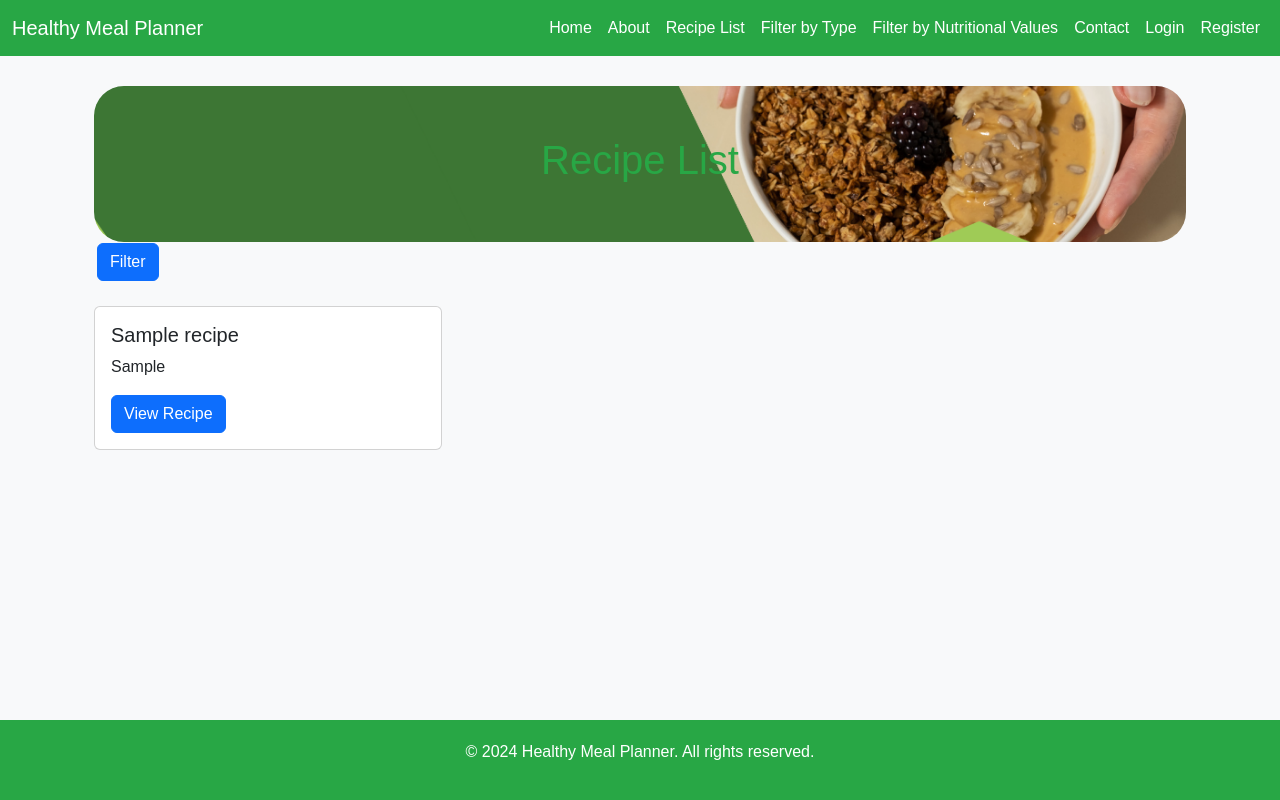
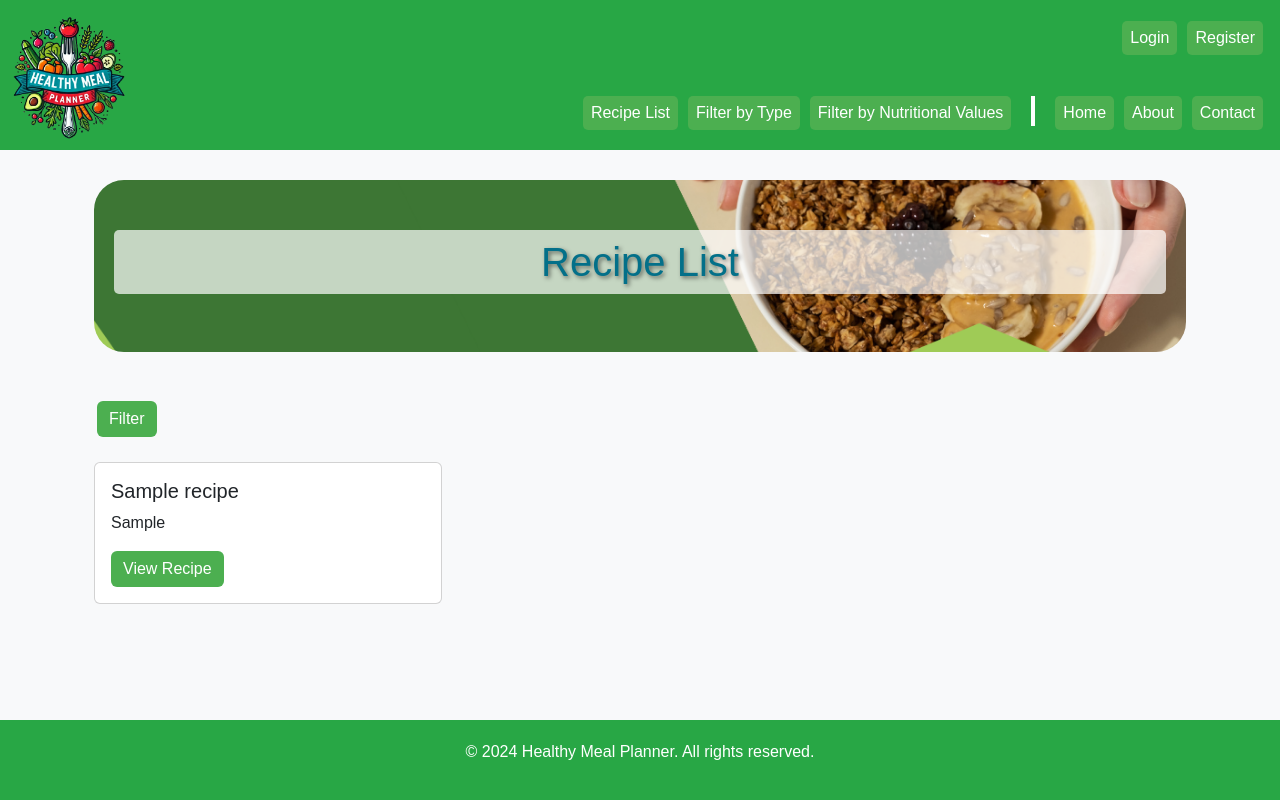
Before and after one commit to rahulm-21/HealthyMealPlanner, a Django app: template HealthyMealPlanner/base/templates/FilterFor_Nutritional_values.html in a window 1280 px wide. Run offline with Django 4.2, Linux system fonts and the light colour scheme; the template is opened without the code that fills it: most values are stand-ins (such as "Sample title", 1, 10 or a date in 2020).

Commit message:
UI Enhancements
This commit involves changes to UI which include adding logo to the application, changes to placement of buttons and visual enhancements.

```diff
--- a/HealthyMealPlanner/base/templates/FilterFor_Nutritional_values.html
+++ b/HealthyMealPlanner/base/templates/FilterFor_Nutritional_values.html
@@ -1,4 +1,3 @@
-<!-- Filter nutri values -->
 {% extends 'base.html' %}
 
 {% block title %}
@@ -11,12 +10,14 @@
         <h1>Recipe List</h1>
     </div>
     <form method="get" action="">
+        <div class="mt-4 row"></div>
         {% csrf_token %}
         <table>
             <tr>
                 <td>{{ form.as_table }}</td>
                 <td>
-                    <button type="submit" class="btn btn-primary">Filter</button>
+                    <div class="mt-4 row"></div>
+                    <button type="submit" class="btn btn-custom">Filter</button>
                 </td>
             </tr>
         </table>
@@ -28,7 +29,7 @@
                 <div class="card-body">
                     <h5 class="card-title">{{ recipe.name }}</h5>
                     <p class="card-text">{{ recipe.recipe_type }}</p>
-                    <a href="{% url 'recipe_detail' recipe.id %}" class="btn btn-primary">View Recipe</a>
+                    <a href="{% url 'recipe_detail' recipe.id %}" class="btn btn-custom">View Recipe</a>
                 </div>
             </div>
         </div>
--- a/HealthyMealPlanner/base/templates/about.html
+++ b/HealthyMealPlanner/base/templates/about.html
@@ -1,4 +1,3 @@
-<!-- about html page -->
 {% extends 'base.html' %}
 {% load static %}
 
@@ -25,8 +24,6 @@
         </ul>
     </div>
 </div>
-
-
 <div class="row mt-5 text-center">
     <div class="col-md-3">
         <img src="{% static 'images/circle1.png' %}" alt="Circle Image 1" class="circular-image">
--- a/HealthyMealPlanner/base/templates/add_recipe.html
+++ b/HealthyMealPlanner/base/templates/add_recipe.html
@@ -6,15 +6,15 @@
     <div class="header">
         <h1>Add a New Recipe</h1>
     </div>
-    <div class="row">
+    <div class="row mt-3"></div>
         <div class="col-md-6 offset-md-3">
             <form method="post">
                 {% csrf_token %}
                 {{ form.as_p }}
-                <button type="submit" class="btn btn-primary-custom">Add Recipe</button>
+                <button type="submit" class="btn btn-custom">Add Recipe</button>
+                <div class="row mt-3"></div>
             </form>
         </div>
     </div>
 </div>
-
 {% endblock %}
--- a/HealthyMealPlanner/base/templates/base.html
+++ b/HealthyMealPlanner/base/templates/base.html
@@ -1,4 +1,3 @@
-<!-- base html page -->
 <!DOCTYPE html>
 <html lang="en">
 <head>
@@ -6,7 +5,6 @@
     <meta name="viewport" content="width=device-width, initial-scale=1.0">
     <title>{% block title %}Healthy Meal Planner{% endblock %}</title>
     {% load static %}
-
     <link href="https://cdn.jsdelivr.net/npm/bootstrap@5.3.0/dist/css/bootstrap.min.css" rel="stylesheet">
     <style>
         body {
@@ -19,11 +17,26 @@
         .navbar {
             background-color: #28a745;
         }
-        .navbar-brand, .navbar-nav .nav-link {
+        .navbar-brand img {
+            height: 150px; /* Set logo height */
+            width: auto;
+            margin-top: -10px; /* Adjust this value to move the logo upwards */
+        }
+        .navbar-nav .nav-link {
             color: #fff !important;
+            background-color: #4CAF50; /* Green background */
+            padding: 5px 10px; /* Padding to make it look like a button */
+            border-radius: 5px; /* Rounded corners */
+            margin: 0 5px; /* Margin between buttons */
+            transition: background-color 0.3s ease; /* Smooth hover effect */
         }
+        .navbar-nav .nav-link:hover {
+            background-color: #a57e00 !important; /* Darker green on hover */
+            color: #fff !important; /* Change the text color on hover */
+        }
+
         .navbar-nav .nav-link.active {
-            background-color: #fff;
+            background-color: #fff !important;
             color: #28a745 !important;
             border-radius: 20px;
         }
@@ -38,18 +51,27 @@
             background-position: center;
         }
         .header h1 {
-            color: #28a745;
+            color: #037089;
+            text-shadow: 2px 2px 4px rgba(0, 0, 0, 0.5);
+            background-color: rgba(255, 255, 255, 0.7);
+            padding: 8px;
+            border-radius: 5px;
         }
         .header p {
-            color: #6c757d;
+            color: #a57e00;
+            background-color: rgba(255, 255, 255, 0.8);
+            padding: 5px;
+            border-radius: 3px;
+            text-shadow: 2px 2px 4px rgba(67, 131, 37, 1.2);
         }
-        .btn-primary-custom {
-            background-color: #28a745;
-            border-color: #28a745;
+        .btn-custom, .btn-custom:focus, .btn-custom:active {
+            background-color: #4CAF50 !important; /* Custom green background */
+            color: white !important; /* White text */
+            border: none !important; /* Remove border */
         }
-        .btn-primary-custom:hover {
-            background-color: #218838;
-            border-color: #1e7e34;
+        .btn-custom:hover, .btn-custom:focus:hover, .btn-custom:active:hover {
+            background-color: #a57e00 !important; /* Darker green on hover */
+            color: #fff !important; /* Change the text color on hover */
         }
         .meal-card {
             border-radius: 20px;
@@ -78,42 +100,75 @@
             object-fit: cover;
             margin: 20px;
         }
+        .navbar-nav.ms-auto {
+            margin-left: auto;
+        }
+        .top-navbar {
+            background-color: #28a745;
+            display: flex;
+            align-items: center;
+            height: 50%;
+        }
+        .logo-navbar {
+            background-color: #28a745;
+            display: flex;
+            align-items: center;
+            justify-content: center;
+            height: 150px; /* Adjust height as needed */
+            width: 150px;
+        }
+        .main-navbar {
+            background-color: #28a745;
+            display: flex;
+            align-items: center;
+            height: 50%;
+        }
+        .nav-container {
+            display: flex;
+            width: 100%;
+        }
+        .nav-right {
+            display: flex;
+            flex-direction: column;
+            justify-content: space-between;
+            flex: 1;
+        }
+        .bottom-navbar .navbar-nav {
+            display: flex;
+            justify-content: flex-end;
+        }
+        .nav-divider {
+            width: 4px;
+            height: 30px;
+            background-color: #ffffff; /* Adjust the color as needed */
+             margin: auto 15px;
+}
     </style>
 </head>
 <body>
+    <div class="nav-container">
+        <nav class="navbar logo-navbar">
+            <a class="navbar-brand" href="{% url 'home' %}">
+                <img src="{% static 'images/logo.png' %}" alt="Healthy Meal Planner">
+            </a>
+        </nav>
 
-    <nav class="navbar navbar-expand-lg">
+        <div class="nav-right">
+            <nav class="navbar navbar-expand-lg top-navbar">
                 <div class="container-fluid">
-            <a class="navbar-brand" href="{% url 'home' %}">Healthy Meal Planner</a>
-            <button class="navbar-toggler" type="button" data-bs-toggle="collapse" data-bs-target="#navbarNav" aria-controls="navbarNav" aria-expanded="false" aria-label="Toggle navigation">
-                <span class="navbar-toggler-icon"></span>
-            </button>
-            <div class="collapse navbar-collapse" id="navbarNav">
                     <ul class="navbar-nav ms-auto">
-                    <li class="nav-item">
-                        <a class="nav-link" href="{% url 'home' %}">Home</a>
-                    </li>
-                    <li class="nav-item">
-                        <a class="nav-link" href="{% url 'about' %}">About</a>
-                    </li>
-                    <li class="nav-item">
-                        <a class="nav-link" href="{% url 'recipe_list' %}">Recipe List</a>
-                    </li>
-                    <li class="nav-item">
-                        <a class="nav-link" href="{% url 'filter_recipe' %}">Filter by Type</a>
-                    </li>
-                     <li class="nav-item">
-                        <a class="nav-link" href="{% url 'recipe_FilterFor_Nutritional_values' %}">Filter by Nutritional Values</a>
-                    </li>
-                    <li class="nav-item">
-                        <a class="nav-link" href="{% url 'contact' %}">Contact</a>
-                    </li>
                         {% if user.is_authenticated %}
                             <li class="nav-item">
                                 <a class="nav-link" href="{% url 'profile' %}">Profile</a>
                             </li>
                             <li class="nav-item">
                                 <a class="nav-link" href="{% url 'meal_plan' %}">Meal Plan</a>
+                            </li>
+                            <li class="nav-item">
+                                <form method="post" action="{% url 'logout' %}" class="nav-link">
+                                    {% csrf_token %}
+                                    <button type="submit" class="btn btn-link btn-custom" style="padding: 0; margin: 0;">Logout</button>
+                                </form>
                             </li>
                         {% else %}
                             <li class="nav-item">
@@ -125,8 +180,40 @@
                         {% endif %}
                     </ul>
                 </div>
+            </nav>
+
+            <nav class="navbar navbar-expand-lg main-navbar bottom-navbar">
+                <div class="container-fluid">
+                    <div class="collapse navbar-collapse" id="navbarNav">
+                        <ul class="navbar-nav ms-auto"> <!-- Change this line -->
+                            <li class="nav-item">
+                                <a class="nav-link" href="{% url 'recipe_list' %}">Recipe List</a>
+                            </li>
+                            <li class="nav-item">
+                                <a class="nav-link" href="{% url 'filter_recipe' %}">Filter by Type</a>
+                            </li>
+                            <li class="nav-item">
+                                <a class="nav-link" href="{% url 'recipe_FilterFor_Nutritional_values' %}">Filter by Nutritional Values</a>
+                            </li>
+                            <li class="nav-item">
+                                <div class="nav-divider"></div> <!-- Custom Divider -->
+                            </li>
+                            <li class="nav-item">
+                                <a class="nav-link" href="{% url 'home' %}">Home</a>
+                            </li>
+                            <li class="nav-item">
+                                <a class="nav-link" href="{% url 'about' %}">About</a>
+                            </li>
+                            <li class="nav-item">
+                                <a class="nav-link" href="{% url 'contact' %}">Contact</a>
+                            </li>
+                        </ul>
+                    </div>
                 </div>
             </nav>
+        </div>
+    </div>
+
     <div class="container content">
         {% block content %}
         {% endblock %}
@@ -137,7 +224,6 @@
         {% if user.is_authenticated %}
             <form method="post" action="{% url 'logout' %}">
                 {% csrf_token %}
-            <button type="submit" class="nav-link btn btn-link" style="display: inline; padding: 0; margin: 0;">Logout</button>
             </form>
         {% endif %}
     </div>
--- a/HealthyMealPlanner/base/templates/contact_success.html
+++ b/HealthyMealPlanner/base/templates/contact_success.html
@@ -17,5 +17,4 @@
     </ul>
     <p>If you have any urgent queries, you can also reach us directly at <a href="mailto:support@healthymealplanner.com">support@healthymealplanner.com</a>.</p>
 </div>
-
 {% endblock %}
--- a/HealthyMealPlanner/base/templates/grocery_list.html
+++ b/HealthyMealPlanner/base/templates/grocery_list.html
@@ -7,7 +7,7 @@
     <div class="header">
         <h1>Grocery List</h1>
     </div>
-    <div class="row">
+    <div class="row mt-3"></div>
         <div class="col-md-12">
             {% if ingredients %}
                 <ul class="list-group">
@@ -18,7 +18,8 @@
             {% else %}
                 <p>No ingredients found for today's meal plan.</p>
             {% endif %}
-            <a href="{% url 'profile' %}" class="btn btn-primary mt-3">Back to Profile</a>
+            <a href="{% url 'profile' %}" class="btn btn-custom mt-3">Back to Profile</a>
+            <div class="row mt-3"></div>
         </div>
     </div>
 </div>
--- a/HealthyMealPlanner/base/templates/login.html
+++ b/HealthyMealPlanner/base/templates/login.html
@@ -5,10 +5,12 @@
     <div class="header">
         <h1>Login</h1>
     </div>
+    <div class="row mt-3"></div>
     <form method="POST">
         {% csrf_token %}
         {{ form.as_p }}
-        <button type="submit" class="btn btn-primary">Login</button>
+        <button type="submit" class="btn btn-custom">Login</button>
+        <div class="row mt-3"></div>
     </form>
     {% if error %}
         <p class="text-danger">{{ error }}</p>
--- a/HealthyMealPlanner/base/templates/meal_plan.html
+++ b/HealthyMealPlanner/base/templates/meal_plan.html
@@ -23,8 +23,8 @@
                     {% endfor %}
                 </div>
                 <div class="mt-4">
-                    <a href="{% url 'generate_grocery_list' %}" class="btn btn-primary-custom">Generate Grocery List</a>
-                    <a href="{% url 'filter_recipe' %}" class="btn btn-primary-custom">Add Meals</a>
+                    <a href="{% url 'generate_grocery_list' %}" class="btn btn-custom">Generate Grocery List</a>
+                    <a href="{% url 'filter_recipe' %}" class="btn btn-custom">Add Meals</a>
                 </div>
             {% else %}
                 <p class="text-muted">You have no recipes in your meal plan for today.</p>
--- a/HealthyMealPlanner/base/templates/recipe_detail.html
+++ b/HealthyMealPlanner/base/templates/recipe_detail.html
@@ -72,12 +72,13 @@
                 </tr>
             </table>
 
-            <a href="{% url 'recipe_list' %}" class="btn btn-primary mt-3">Back to Recipe List</a>
+            <a href="{% url 'recipe_list' %}" class="btn btn-custom mt-3">Back to Recipe List</a>
 
             <!-- Add to Meal Plan Button -->
             <form method="post" action="{% url 'add_to_meal_plan' recipe.pk %}" class="mt-3">
                 {% csrf_token %}
                 <button type="submit" class="btn btn-success">Add to Meal Plan</button>
+                <div class="row mt-3"></div>
             </form>
         </div>
     </div>
--- a/HealthyMealPlanner/base/templates/recipe_list2.html
+++ b/HealthyMealPlanner/base/templates/recipe_list2.html
@@ -40,7 +40,7 @@
         </div>
         <!-- Add more filters as needed -->
 
-        <button type="submit" class="btn btn-primary">Filter</button>
+        <button type="submit" class="btn btn-custom">Filter</button>
     </form>
 
     <div class="row">
@@ -50,12 +50,12 @@
                     <div class="card-body">
                         <h5 class="card-title">{{ recipe.name }}</h5>
                         <p class="card-text">{{ recipe.recipe_type }}</p>
-                        <a href="{% url 'recipe_detail' recipe.pk %}" class="btn btn-primary">View Recipe</a>
+                        <a href="{% url 'recipe_detail' recipe.pk %}" class="btn btn-custom">View Recipe</a>
                     </div>
                 </div>
             </div>
         {% endfor %}
     </div>
-    <a href="{% url 'add_recipe' %}" class="btn btn-primary-custom">Add New Recipe</a>
+    <a href="{% url 'add_recipe' %}" class="btn btn-custom">Add New Recipe</a>
 </div>
 {% endblock %}
--- a/HealthyMealPlanner/base/templates/register.html
+++ b/HealthyMealPlanner/base/templates/register.html
@@ -5,10 +5,12 @@
     <div class="header">
         <h1>Register</h1>
     </div>
+    <div class="row mt-3"></div>
     <form method="POST">
         {% csrf_token %}
         {{ form.as_p }}
-        <button type="submit" class="btn btn-primary">Register</button>
+        <button type="submit" class="btn btn-custom">Register</button>
+        <div class="row mt-3"></div>
     </form>
 </div>
 {% endblock %}
```
Also changed, not shown: HealthyMealPlanner/base/templates/contact.html (+12 -3 lines), HealthyMealPlanner/base/templates/filter_recipe.html (+9 -4 lines), HealthyMealPlanner/base/templates/home.html (+4 -5 lines), HealthyMealPlanner/base/templates/profile.html (+15 -3 lines), HealthyMealPlanner/base/templates/progress.html (+5 -2 lines), HealthyMealPlanner/base/templates/recipe_list.html (+8 -6 lines), HealthyMealPlanner/static/images/Nutritious_Lunch_350x200.png, HealthyMealPlanner/static/images/logo.png (added). Lines whose indentation alone changed are shown as unchanged.
